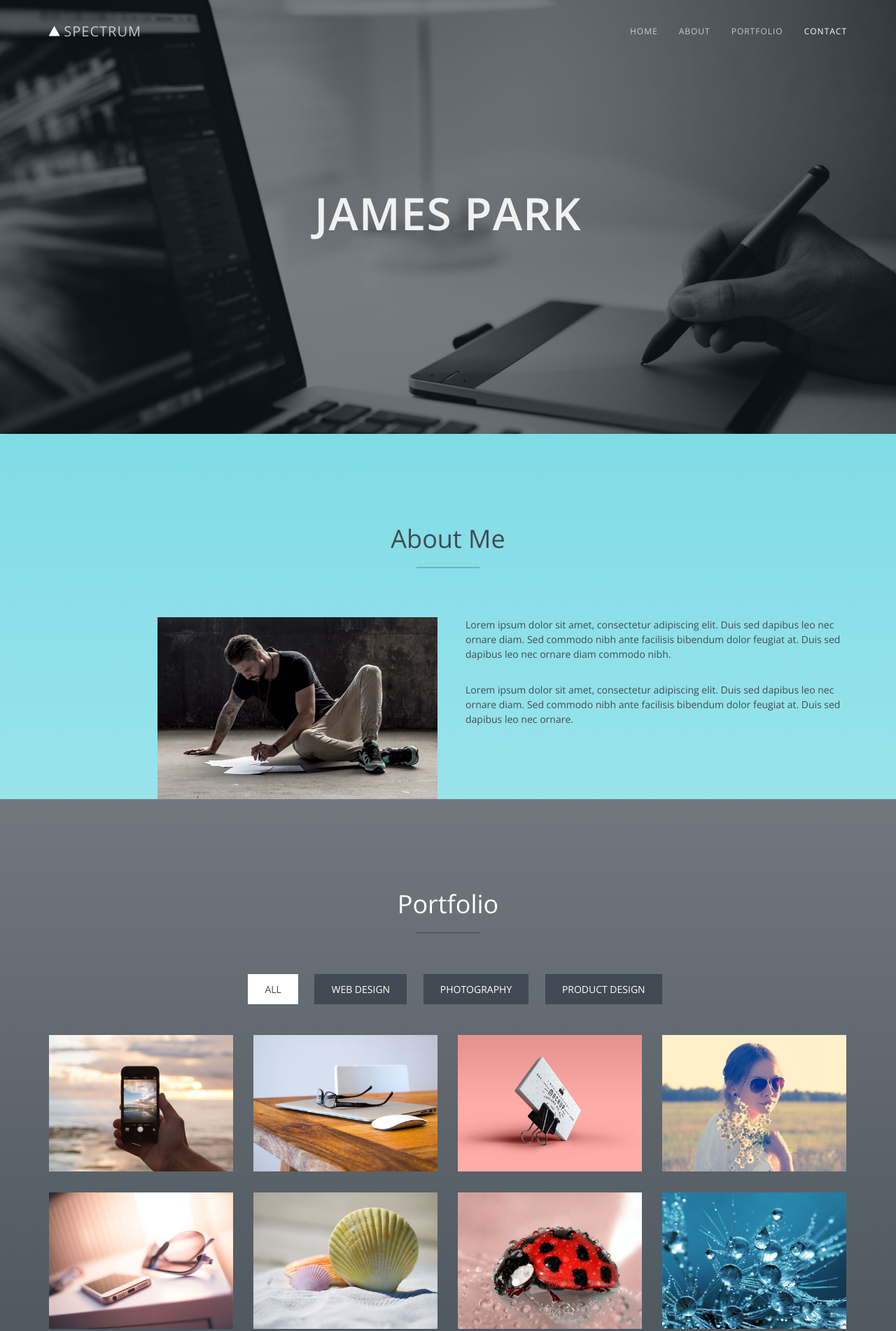
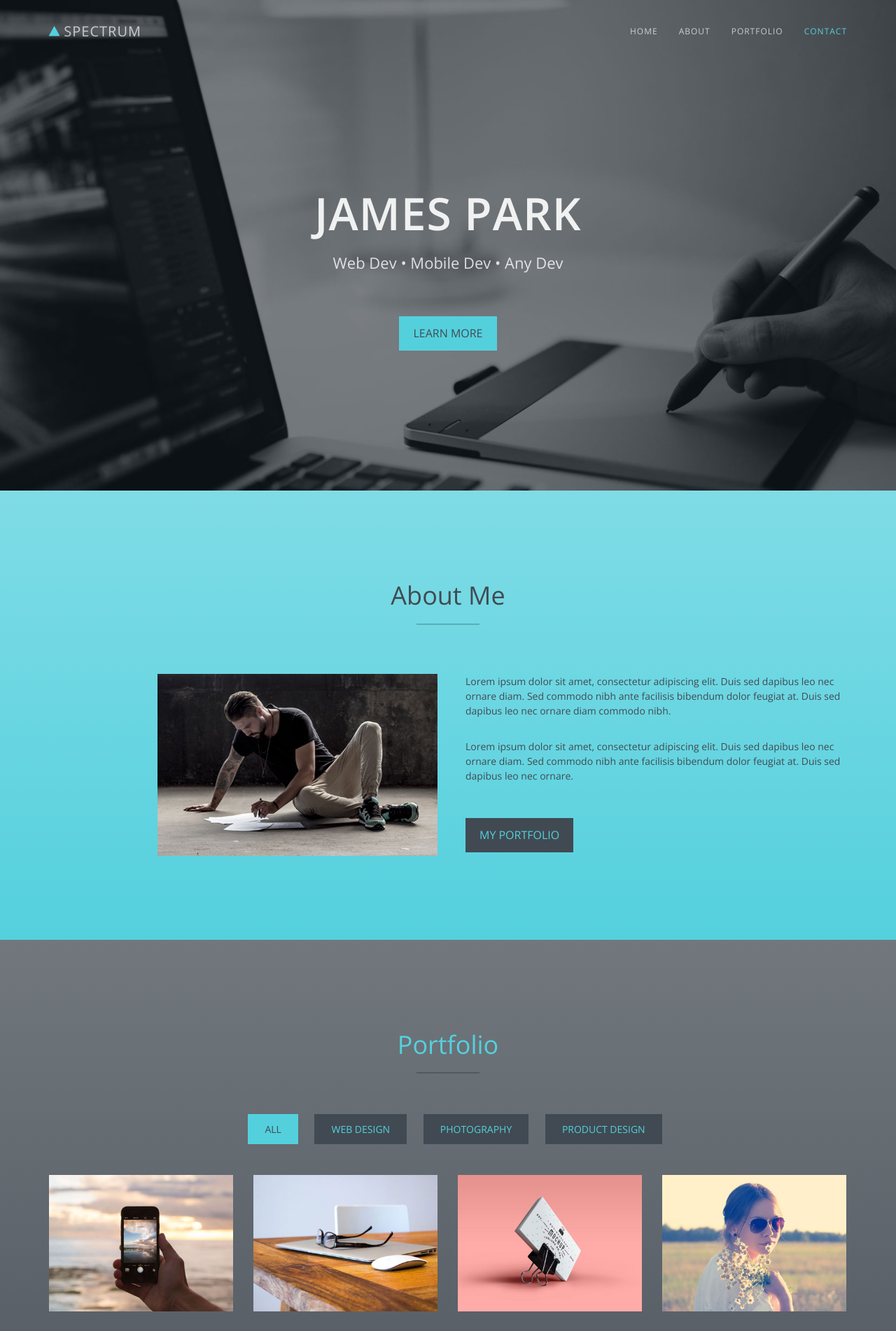
Before and after one commit to pbandjelly/pbandjelly.github.io, a PHP site: page / in a window 1280 px wide. Shown: the top 1902 px of the page at 70% size. Run offline with PHP 8.4, Linux system fonts and the light colour scheme; some libraries are stand-ins or nearby versions.

Commit message:
customizing theme

```diff
--- a/css/style.css
+++ b/css/style.css
@@ -87,7 +87,7 @@ hr {
 }
 #menu a.navbar-brand i.fa {
 	font-size: 18px;
-	color: #ffffff;
+	color: #54d0dd;
 	vertical-align: top;
 }
 #menu.navbar-default .navbar-nav > li > a {
@@ -123,7 +123,7 @@ hr {
 .btn-custom {
 	text-transform: uppercase;
 	color: #414a52;
-	background-color: #ffffff;
+	background-color: #54d0dd;
 	border: 0;
 	padding: 14px 20px;
 	margin: 0;
@@ -133,12 +133,12 @@ hr {
 	transition: all 0.3s;
 }
 .btn-custom:hover, .btn-custom:focus, .btn-custom.focus, .btn-custom:active, .btn-custom.active {
-	color: #ffffff;
+	color: #54d0dd;
 	background-color: #414a52;
 }
 .btn-default {
 	text-transform: uppercase;
-	color: #ffffff;
+	color: #54d0dd;
 	background-color: #414a52;
 	border: 0;
 	padding: 14px 20px;
@@ -189,12 +189,12 @@ header .intro-text {
 /* About Section */
 #about {
 	padding: 120px 0;
-	/* Permalink - use to edit and share this gradient: http://colorzilla.com/gradient-editor/#ffffff+0,ffffff+0,ffffff+0,7fdce6+0,ffffff+100 */
-	background: rgb(255,255,255); /* Old browsers */
-	background: -moz-linear-gradient(top, rgba(255,255,255,1) 0%, rgba(255,255,255,1) 0%, rgba(255,255,255,1) 0%, rgba(127,220,230,1) 0%, rgba(255,255,255,1) 100%); /* FF3.6-15 */
-	background: -webkit-linear-gradient(top, rgba(255,255,255,1) 0%, rgba(255,255,255,1) 0%, rgba(255,255,255,1) 0%, rgba(127,220,230,1) 0%, rgba(255,255,255,1) 100%); /* Chrome10-25,Safari5.1-6 */
-	background: linear-gradient(to bottom, rgba(255,255,255,1) 0%, rgba(255,255,255,1) 0%, rgba(255,255,255,1) 0%, rgba(127,220,230,1) 0%, rgba(255,255,255,1) 100%); /* W3C, IE10+, FF16+, Chrome26+, Opera12+, Safari7+ */
-filter: progid:DXImageTransform.Microsoft.gradient( startColorstr='#ffffff', endColorstr='#ffffff', GradientType=0 ); /* IE6-9 */
+	/* Permalink - use to edit and share this gradient: http://colorzilla.com/gradient-editor/#54d0dd+0,54d0dd+0,54d0dd+0,7fdce6+0,54d0dd+100 */
+	background: rgb(84,208,221); /* Old browsers */
+	background: -moz-linear-gradient(top, rgba(84,208,221,1) 0%, rgba(84,208,221,1) 0%, rgba(84,208,221,1) 0%, rgba(127,220,230,1) 0%, rgba(84,208,221,1) 100%); /* FF3.6-15 */
+	background: -webkit-linear-gradient(top, rgba(84,208,221,1) 0%, rgba(84,208,221,1) 0%, rgba(84,208,221,1) 0%, rgba(127,220,230,1) 0%, rgba(84,208,221,1) 100%); /* Chrome10-25,Safari5.1-6 */
+	background: linear-gradient(to bottom, rgba(84,208,221,1) 0%, rgba(84,208,221,1) 0%, rgba(84,208,221,1) 0%, rgba(127,220,230,1) 0%, rgba(84,208,221,1) 100%); /* W3C, IE10+, FF16+, Chrome26+, Opera12+, Safari7+ */
+filter: progid:DXImageTransform.Microsoft.gradient( startColorstr='#54d0dd', endColorstr='#54d0dd', GradientType=0 ); /* IE6-9 */
 }
 #about .about-text {
 	margin-left: 10px;
@@ -209,15 +209,15 @@ filter: progid:DXImageTransform.Microsoft.gradient( startColorstr='#ffffff', end
 /* Portfolio Section */
 #portfolio {
 	padding: 120px 0;
-	/* Permalink - use to edit and share this gradient: http://colorzilla.com/gradient-editor/#ffffff+0,ffffff+0,ffffff+0,71777d+0,414a52+100 */
-	background: rgb(255,255,255); /* Old browsers */
-	background: -moz-linear-gradient(top, rgba(255,255,255,1) 0%, rgba(255,255,255,1) 0%, rgba(255,255,255,1) 0%, rgba(113,119,125,1) 0%, rgba(65,74,82,1) 100%); /* FF3.6-15 */
-	background: -webkit-linear-gradient(top, rgba(255,255,255,1) 0%, rgba(255,255,255,1) 0%, rgba(255,255,255,1) 0%, rgba(113,119,125,1) 0%, rgba(65,74,82,1) 100%); /* Chrome10-25,Safari5.1-6 */
-	background: linear-gradient(to bottom, rgba(255,255,255,1) 0%, rgba(255,255,255,1) 0%, rgba(255,255,255,1) 0%, rgba(113,119,125,1) 0%, rgba(65,74,82,1) 100%); /* W3C, IE10+, FF16+, Chrome26+, Opera12+, Safari7+ */
-filter: progid:DXImageTransform.Microsoft.gradient( startColorstr='#ffffff', endColorstr='#414a52', GradientType=0 ); /* IE6-9 */
+	/* Permalink - use to edit and share this gradient: http://colorzilla.com/gradient-editor/#54d0dd+0,54d0dd+0,54d0dd+0,71777d+0,414a52+100 */
+	background: rgb(84,208,221); /* Old browsers */
+	background: -moz-linear-gradient(top, rgba(84,208,221,1) 0%, rgba(84,208,221,1) 0%, rgba(84,208,221,1) 0%, rgba(113,119,125,1) 0%, rgba(65,74,82,1) 100%); /* FF3.6-15 */
+	background: -webkit-linear-gradient(top, rgba(84,208,221,1) 0%, rgba(84,208,221,1) 0%, rgba(84,208,221,1) 0%, rgba(113,119,125,1) 0%, rgba(65,74,82,1) 100%); /* Chrome10-25,Safari5.1-6 */
+	background: linear-gradient(to bottom, rgba(84,208,221,1) 0%, rgba(84,208,221,1) 0%, rgba(84,208,221,1) 0%, rgba(113,119,125,1) 0%, rgba(65,74,82,1) 100%); /* W3C, IE10+, FF16+, Chrome26+, Opera12+, Safari7+ */
+filter: progid:DXImageTransform.Microsoft.gradient( startColorstr='#54d0dd', endColorstr='#414a52', GradientType=0 ); /* IE6-9 */
 }
 #portfolio h2 {
-	color: #ffffff;
+	color: #54d0dd;
 }
 .categories {
 	padding-bottom: 30px;
@@ -232,16 +232,16 @@ ol.type li {
 }
 ol.type li a {
 	background: #414a52;
-	color: #ffffff;
+	color: #54d0dd;
 	padding: 12px 24px;
 	text-transform: uppercase;
 }
 ol.type li a.active {
-	background: #ffffff;
+	background: #54d0dd;
 	color: #414a52;
 }
 ol.type li a:hover {
-	background: #ffffff;
+	background: #54d0dd;
 	color: #414a52;
 }
 .isotope-item {
--- a/index.html
+++ b/index.html
@@ -3,7 +3,7 @@
 <head>
 <meta charset="utf-8">
 <meta name="viewport" content="width=device-width, initial-scale=1">
-<title>Personal Website</title>
+<title>Spectrum</title>
 <meta name="description" content="">
 <meta name="author" content="">
 
@@ -62,7 +62,9 @@
     <div class="container">
       <div class="row">
         <div class="intro-text">
-          <h1>James Park</h1><br><br><br>
+          <h1>James Park</h1>
+          <p>Web Dev • Mobile Dev • Any Dev</p>
+          <a href="#about" class="btn btn-custom btn-lg page-scroll">Learn More</a> </div>
       </div>
     </div>
   </div>
@@ -80,6 +82,7 @@
         <div class="about-text">
           <p>Lorem ipsum dolor sit amet, consectetur adipiscing elit. Duis sed dapibus leo nec ornare diam. Sed commodo nibh ante facilisis bibendum dolor feugiat at. Duis sed dapibus leo nec ornare diam commodo nibh.</p>
           <p>Lorem ipsum dolor sit amet, consectetur adipiscing elit. Duis sed dapibus leo nec ornare diam. Sed commodo nibh ante facilisis bibendum dolor feugiat at. Duis sed dapibus leo nec ornare.</p>
+          <a href="#portfolio" class="btn btn-default btn-lg page-scroll">My Portfolio</a> </div>
       </div>
     </div>
   </div>
@@ -262,7 +265,7 @@
 <div id="footer">
   <div class="container text-center">
     <div class="fnav">
-      <!-- <p>Copyright &copy; 2016 Spectrum. Designed by <a href="http://www.templatewire.com" rel="nofollow">TemplateWire</a></p> -->
+      <p>Copyright &copy; 2016 Spectrum. Designed by <a href="http://www.templatewire.com" rel="nofollow">TemplateWire</a></p>
     </div>
   </div>
 </div>
```
Also changed, not shown: other parts of css/style.css (+12 -12 lines).
